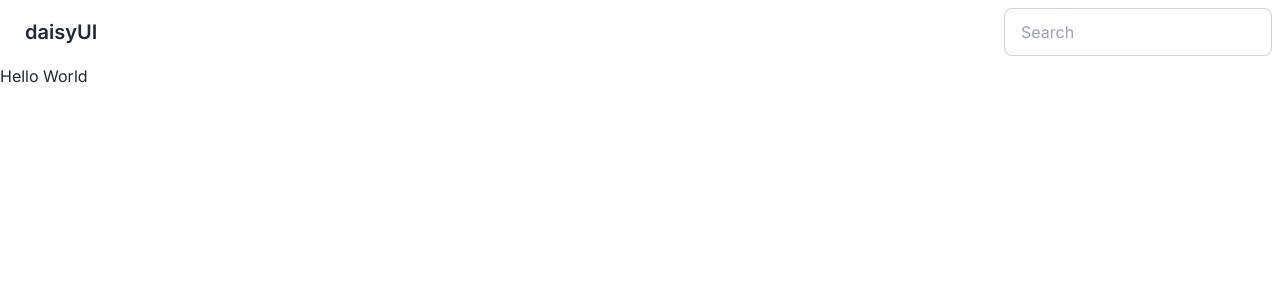
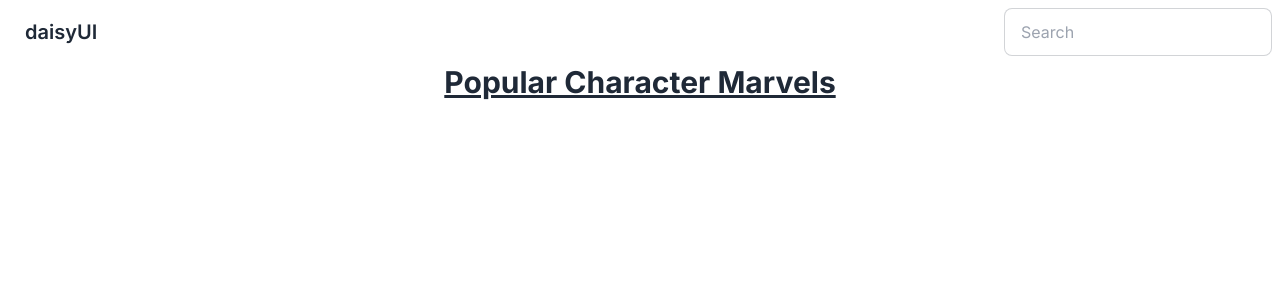
Before and after one commit to laevad/marvel-pedia, a Next.js app: page / in a window 1280 px wide. Shown: the top 300 px of the page. Built offline with nearby package versions, Linux system fonts and the light colour scheme.

Commit message:
design the header

```diff
--- a/app/page.tsx
+++ b/app/page.tsx
@@ -3,7 +3,9 @@ import Image from 'next/image'
 export default function Home() {
   return (
     <main>
-      <h1>Hello World</h1>
+      <div className={"container text-center"}>
+          <h1 className={"text-3xl font-bold underline"}>Popular Character Marvels</h1>
+      </div>
     </main>
   )
 }
```
